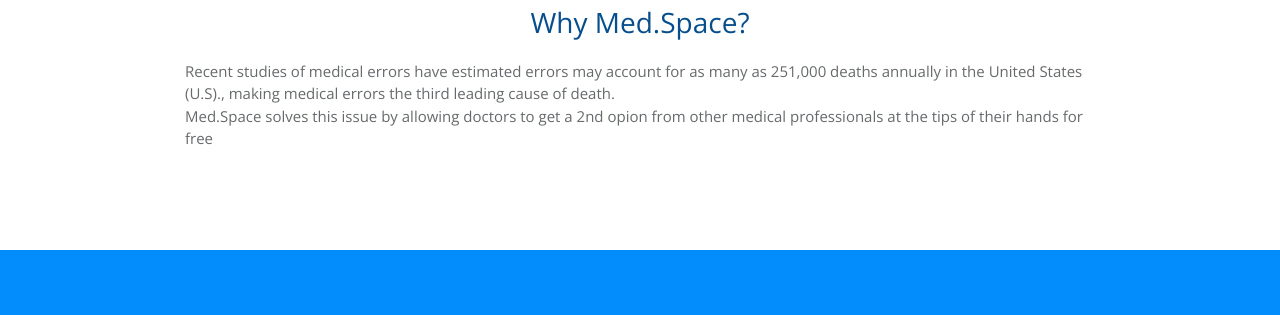
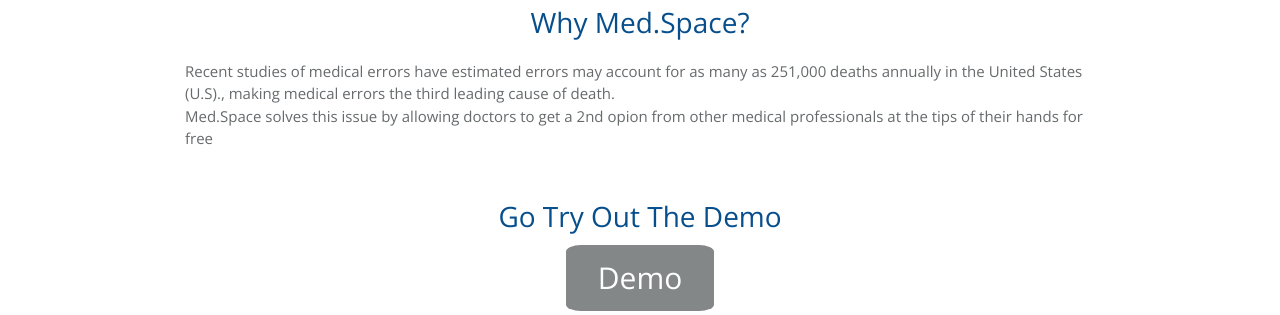
Before and after one commit to KritzEZ/medspace-ruhacks, a PHP site: page / in a window 1280 px wide. Shown: the part 1074-1389 px from the top of the page. Before the commit the page ends 1324 px from the top, so only its background shows below. Run offline with PHP 8.4, Linux system fonts and the light colour scheme.

Commit message:
Added button and fixed text

```diff
--- a/index.html
+++ b/index.html
@@ -61,6 +61,17 @@
 	            </div>
 	            <div class="container-divider"></div>
 	        </div>
+	        <div class="story-container">
+	            <div class="need-for-dx-container">
+	                <h3 class="text-center">
+	                    Go Try Out The Demo
+	                </h3>
+	                <h3 class="text-center">
+	                	<a href="#" class="button">Demo</a>
+	                </h3>
+	            </div>
+	            <div class="container-divider"></div>
+	        </div>
 	    </div>
 	</body>
 </html>
--- a/style.css
+++ b/style.css
@@ -89,7 +89,7 @@
 }
 #about-main .jumbotron .jumbotron-inner .top-box .content-box p {
   text-align: center;
-  color: #13316e;
+  color: #666565;
   font-size: 18px;
   font-weight: 500;
   margin: 0;
@@ -159,6 +159,7 @@
   height: 100%;
   width: 100%;
   margin-top: 150px;
+  margin-bottom: -100px;
 }
 @media (max-width: 640px) {
   #about-main .story-container {
@@ -173,13 +174,13 @@
     margin-top: 50px;
   }
 }
-#about-main .story-container .need-for-dx-container {
+#about-main .story-container .need-for-dx-container, #about-main .story-cointainer .demo-container {
   max-width: 950px;
   margin: 0 auto;
   padding: 0 20px;
 }
 @media (max-width: 815px) {
-  #about-main .story-container .need-for-dx-container{
+  #about-main .story-container .need-for-dx-container, #about-main .story-cointainer .demo-container{
     width: 100%;
   }
 }
@@ -191,25 +192,30 @@
 #about-main .story-container .need-for-dx-container .img-container img {
   margin: 50px auto;
 }
-#about-main .story-container .need-for-dx-container h3 {
+#about-main .story-container .need-for-dx-container h3, #about-main .story-cointainer .demo-container h3 {
   color: #074e8c;
 }
-#about-main .story-container .need-for-dx-container p {
+#about-main .story-container .need-for-dx-container p, #about-main .story-cointainer .demo-container p {
   font-size: 15px;
   margin-top: 20px;
   color: #676a6c;
 }
 @media (max-width: 640px) {
-  #about-main .story-container .need-for-dx-container p {
+  #about-main .story-container .need-for-dx-container p, #about-main .story-container .demo-container p {
     font-size: 13px;
   }
 }
-#about-main .story-container .need-for-dx-container ul{
-  margin-top: 30px;
-  list-style-image: url("https://apimatic.io/img/theme/aboutUs/bullet.svg");
+
+#about-main .story-container .need-for-dx-container .button {
+  background-color: #848787;
+  border: none;
+  color: white;
+  padding: 15px 32px;
+  text-align: center;
+  text-decoration: none;
+  display: inline-block;
+  font-size: 30px;
+  margin: 4px 2px;
+  cursor: pointer;
+  border-radius: 10%
 }
-#about-main .story-container .need-for-dx-container ul li{
-  line-height: 25px;
-  padding-left: 5px;
-  color: #676a6c;
-}
```
